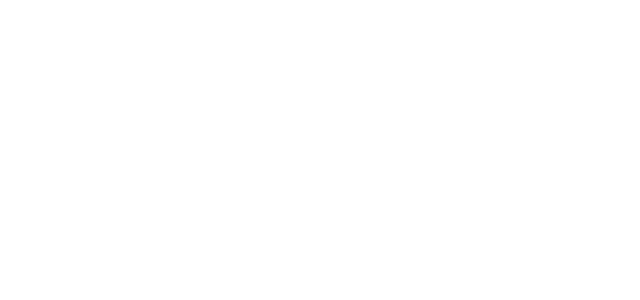
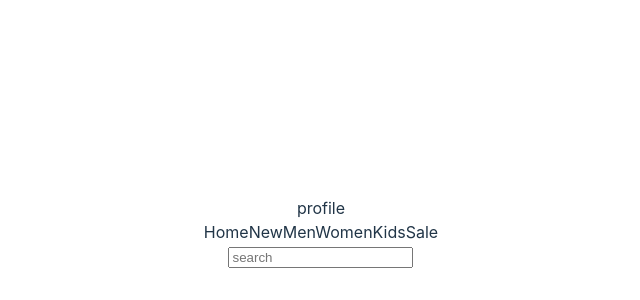
Before and after one commit to kasmi00/Step_Elegance33A, a React (Vite) app in the folder StepEleganceFrontEnd/: page / in a window 1280 px wide. Shown: the part 168-468 px from the top of the page, without its empty margins (319-959 px from the left). Built offline with nearby package versions, Linux system fonts and the light colour scheme.

Commit message:
added home page files

```diff
--- a/StepEleganceFrontEnd/package.json
+++ b/StepEleganceFrontEnd/package.json
@@ -10,6 +10,9 @@
     "preview": "vite preview"
   },
   "dependencies": {
+    "@emotion/react": "^11.11.1",
+    "@emotion/styled": "^11.11.0",
+    "@mui/material": "^5.14.20",
     "react": "^18.2.0",
     "react-dom": "^18.2.0",
     "react-router-dom": "^6.20.1"
--- a/StepEleganceFrontEnd/src/pages/home.tsx
+++ b/StepEleganceFrontEnd/src/pages/home.tsx
@@ -1,11 +1,27 @@
-import './home.css'
+import "./home.css";
+
+function home() {
+  return (
+    <>
+      <title>Step Elegance</title>
+      <div className={"profile"}>
+        <label>profile</label>
+      </div>
+      <div className={"categories"}>
+        <label>Home</label>
+        <label>New</label>
+        <label>Men</label>
+        <label>Women</label>
+        <label>Kids</label>
+        <label>Sale</label>
+      </div>
+      <div>
+        <input type="text" placeholder="search" />
+      </div>
 
 
-function home(){
-    return (
-        <>
-
-        </>
-    )
+      <div></div>
+    </>
+  );
 }
 export default home;
```
Also changed, not shown: StepEleganceFrontEnd/src/App.tsx (+12 -3 lines), 2 other files (tests, documents, lock files or other folders).
